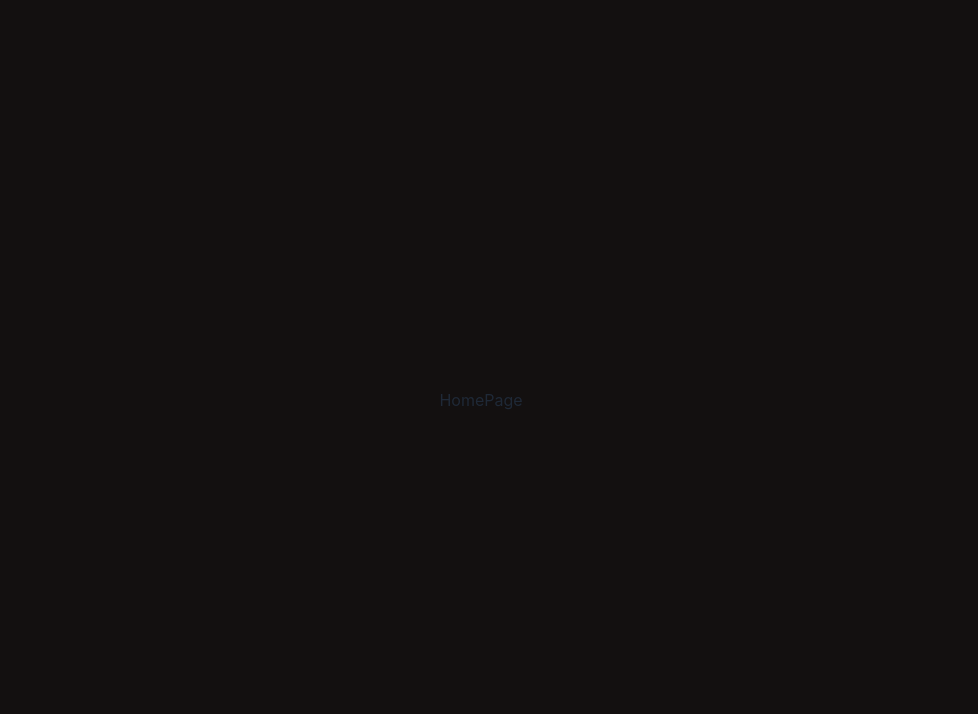
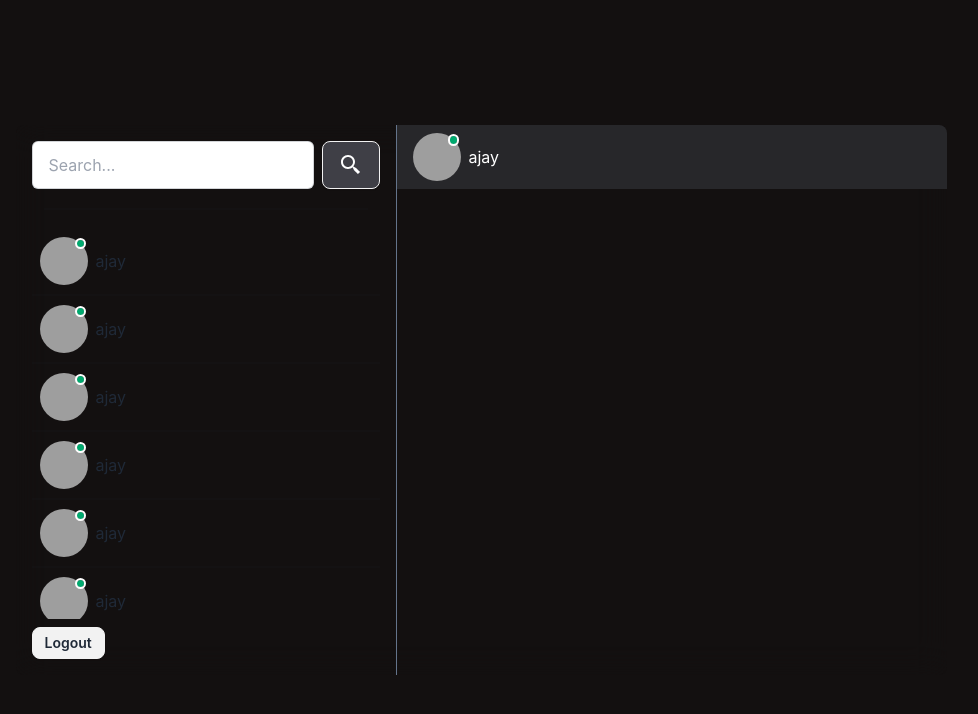
Before and after one commit to vivekanandpandey27/TalkSync, a React (Create React App) app in the folder frontend/: page / in a window 1280 px wide. Shown: the top 714 px of the page, without its empty margins (159-1137 px from the left). Built offline with nearby package versions, Linux system fonts and the light colour scheme; grey boxes are pictures that could not be loaded.

Commit message:
implementing messagecontainer

```diff
--- a/frontend/package.json
+++ b/frontend/package.json
@@ -12,6 +12,7 @@
     "react": "^18.3.1",
     "react-dom": "^18.3.1",
     "react-hot-toast": "^2.5.1",
+    "react-icons": "^5.4.0",
     "react-redux": "^9.2.0",
     "react-router-dom": "^7.1.3",
     "react-scripts": "5.0.1",
--- a/frontend/src/components/HomePage.jsx
+++ b/frontend/src/components/HomePage.jsx
@@ -1,7 +1,14 @@
 import React from 'react'
+import SideBar from './SideBar'
+import MessgeContainer from './MessgeContainer'
+
 
 export const HomePage = () => {
   return (
-    <div>HomePage</div>
+    <div className='flex sm:h-[450px] md:h-[550px] rounded-lg overflow-hidden bg-gray-400 bg-clip-padding backdrop-filter backdrop-blur-lg bg-opacity-0'>
+      <SideBar />
+      < MessgeContainer />
+    </div>
   )
+
 }
--- /dev/null
+++ b/frontend/src/components/MessgeContainer.jsx
@@ -0,0 +1,23 @@
+import React from 'react'
+
+const MessgeContainer = () => {
+  return (
+    <div className='md:min-w-[550px] flex flex-col'>
+            <div className={ 'flex gap-2 items-center bg-zinc-800 text-white px-4 py-2 mb-2'}>
+                <div className={'avatar online'}>
+                    <div className='w-12 rounded-full'>
+                        <img src="https://png.pngtree.com/png-vector/20191101/ourmid/pngtree-cartoon-color-simple-male-avatar-png-image_1934459.jpg" alt="user-profile" />
+                    </div>
+                </div>
+                <div className='flex flex-col flex-1'>
+                    <div className='flex justify-between gap-2 '>
+                        <p>ajay</p>
+                    </div>
+                </div>
+            </div>
+
+        </div>
+  )
+}
+
+export default MessgeContainer
--- /dev/null
+++ b/frontend/src/components/MultiUser.jsx
@@ -0,0 +1,22 @@
+import React from 'react'
+import Otherusers from './Otherusers'
+const MultiUser = () => {
+  return (
+    <div className='overflow-auto'>
+    <Otherusers/>
+    <Otherusers/>
+    <Otherusers/>
+    <Otherusers/>
+    <Otherusers/>
+    <Otherusers/>
+    <Otherusers/>
+    <Otherusers/>
+    <Otherusers/>
+    <Otherusers/>
+    <Otherusers/>
+    <Otherusers/>
+</div>
+  )
+}
+
+export default MultiUser
--- /dev/null
+++ b/frontend/src/components/Otherusers.jsx
@@ -0,0 +1,23 @@
+import React from 'react'
+
+const Otherusers = () => {
+  return (
+    <>
+            <div className={ 'flex gap-2 hover:text-black items-center hover:bg-zinc-200 rounded p-2 cursor-pointer'}>
+                <div className={'avatar online'}>
+                    <div className='w-12 rounded-full'>
+                        <img src="https://png.pngtree.com/png-vector/20191101/ourmid/pngtree-cartoon-color-simple-male-avatar-png-image_1934459.jpg" alt="user-profile" />
+                    </div>
+                </div>
+                <div className='flex flex-col flex-1'>
+                    <div className='flex justify-between gap-2 '>
+                        <p>ajay</p>
+                    </div>
+                </div>
+            </div>
+            <div className='divider my-0 py-0 h-1'></div>
+        </>
+  )
+}
+
+export default Otherusers
--- /dev/null
+++ b/frontend/src/components/SideBar.jsx
@@ -0,0 +1,26 @@
+import React from 'react'
+import { BiSearchAlt2 } from "react-icons/bi";
+import MultiUser from './MultiUser';
+
+const SideBar = () => {
+    return (
+        <div className='border-r border-slate-500 p-4 flex flex-col'>
+            <form  action="" className='flex items-center gap-2'>
+                <input
+                    className='input input-bordered rounded-md' type="text"
+                    placeholder='Search...'
+                />
+                <button type='submit' className='btn bg-zinc-700 text-white'>
+                    <BiSearchAlt2 className='w-6 h-6 outline-none'/>
+                </button>
+            </form>
+            <div className="divider px-3"></div>
+            <MultiUser/>
+            <div className='mt-2'>
+                <button  className='btn btn-sm'>Logout</button>
+            </div>
+        </div>
+    )
+}
+
+export default SideBar
```
Also changed, not shown: 1 other file (tests, documents, lock files or other folders).
